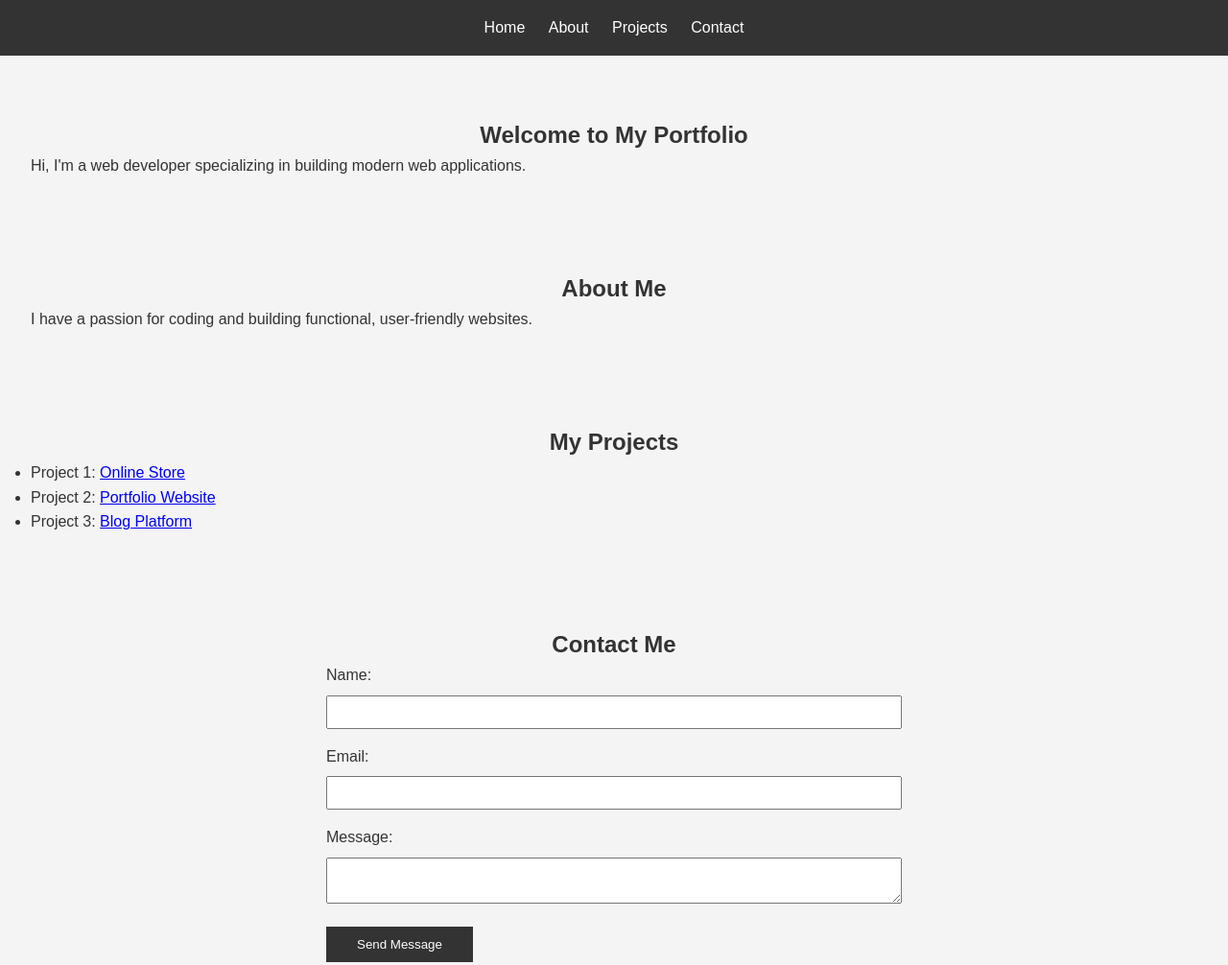
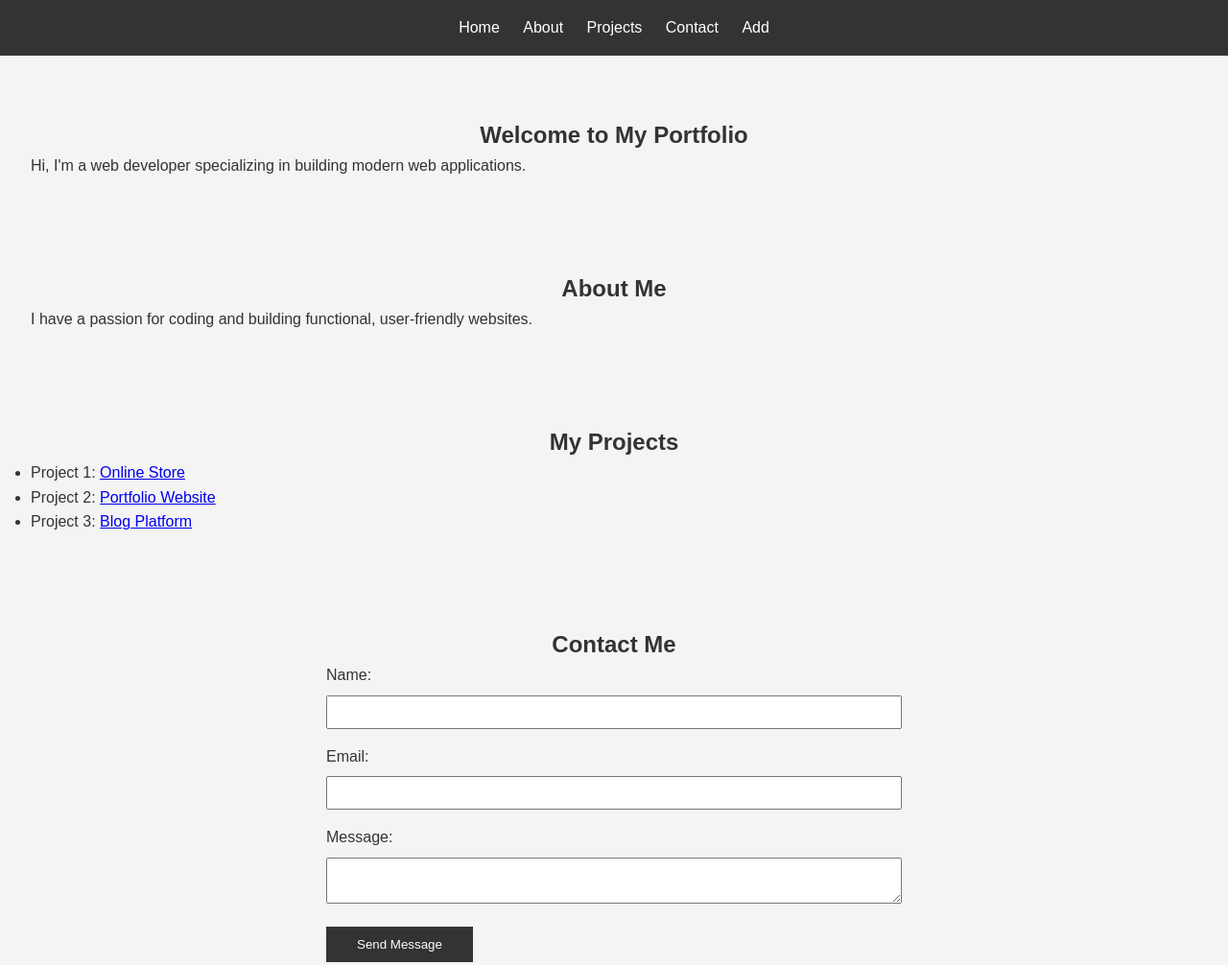
Before and after one commit to cherifaBenGhorbel/tp2_devops, a plain HTML site: page index.html in a window 1280 px wide. Shown: the top 1006 px of the page at 96% size. Drawn offline with Linux system fonts and the light colour scheme; files that its build step writes are made by us from their sources; files whose address does not match are found by name.

Commit message:
add index

```diff
--- a/index.html
+++ b/index.html
@@ -19,6 +19,7 @@
                 <li><a href="#about">About</a></li>
                 <li><a href="#projects">Projects</a></li>
                 <li><a href="#contact">Contact</a></li>
+                <li><a href="#add">Add</a></li>
             </ul>
         </nav>
     </header>
```
